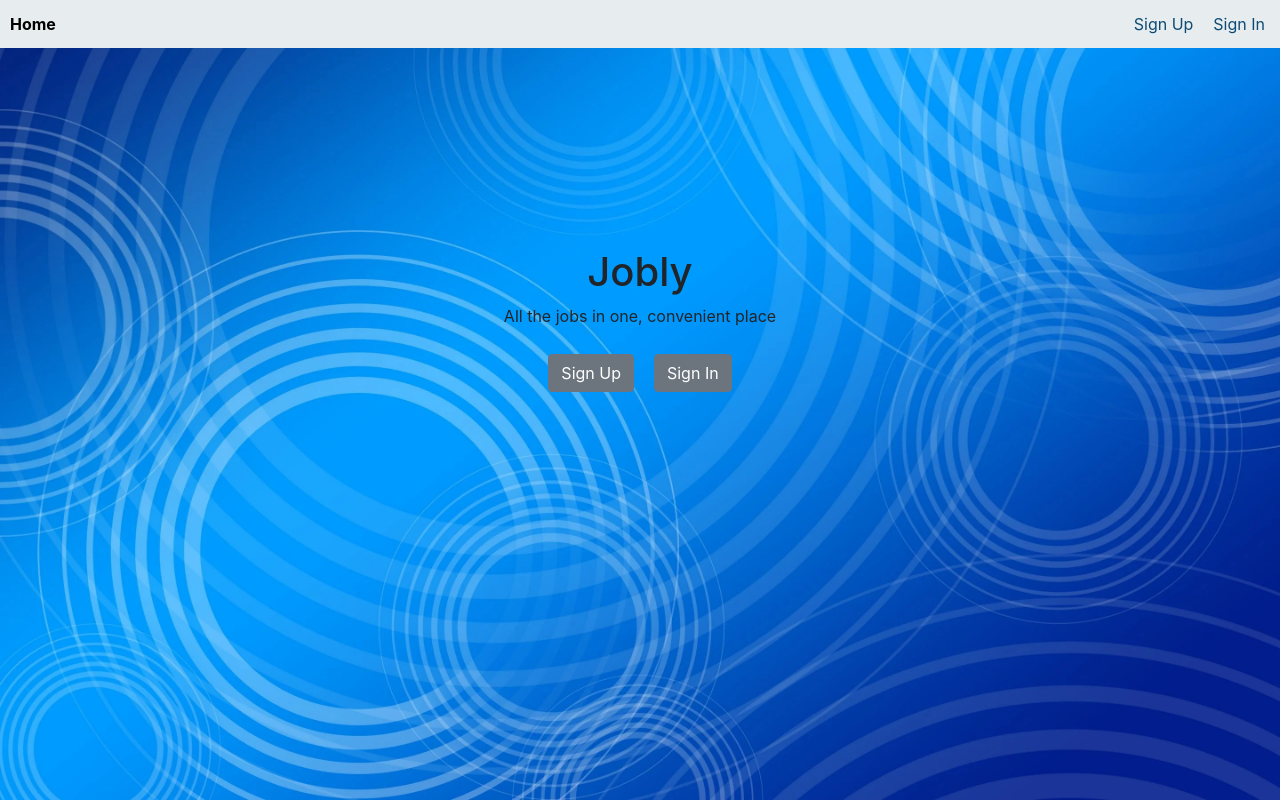
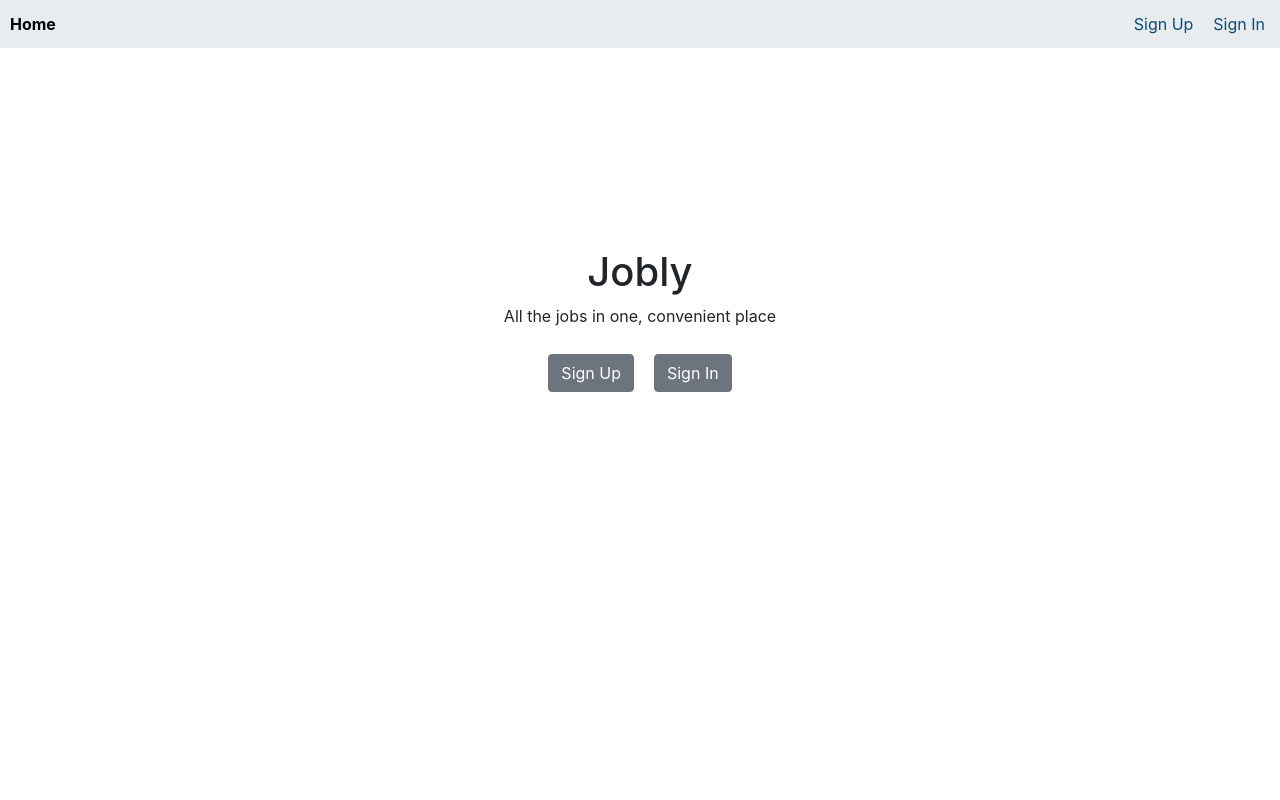
Before and after one commit to JoHeyJo/jobly-frontend, a React (Create React App) app: page / in a window 1280 px wide. Built offline with nearby package versions, Linux system fonts and the light colour scheme; no server answers.

Commit message:
fixed img bug

```diff
--- a/src/App.js
+++ b/src/App.js
@@ -6,6 +6,7 @@ import UserContext from "./Auth/UserContext";
 import { useEffect, useState } from "react";
 import JoblyApi from "./api";
 import jwt_decode from "jwt-decode";
+import React from "react";
 
 /** Jobyly App
  *
--- a/src/index.css
+++ b/src/index.css
@@ -1,5 +1,5 @@
 body {
-  background: url(../public/537653.webp);
+  /* background: url(../public/537653.webp); */
   background-position: center center;
   background-repeat: no-repeat;
   background-attachment: fixed;
```
Also changed, not shown: 1 other file (tests, documents, lock files or other folders).
